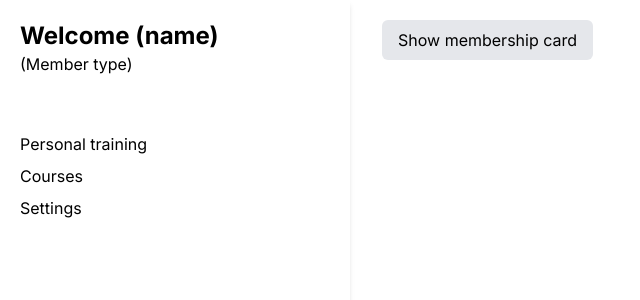
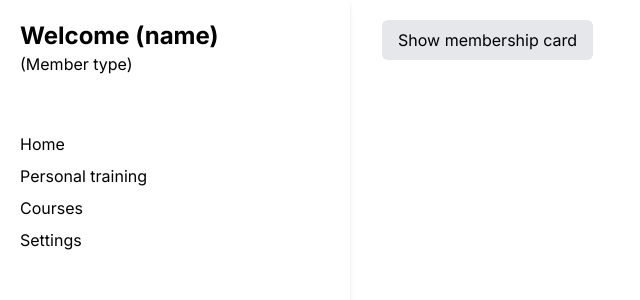
Before and after one commit to 404Luuk/hackathon-one, a Next.js app: page / in a window 1280 px wide. Shown: the top 300 px of the page, without its empty margins (0-640 px from the left). Built offline with nearby package versions, Linux system fonts and the light colour scheme.

Commit message:
added home in nav

```diff
--- a/components/Navigation/Navigation.tsx
+++ b/components/Navigation/Navigation.tsx
@@ -8,6 +8,11 @@ const Navigation = () => {
         <h3>(Member type)</h3>
       </div>
       <ul className="ml-5 mt-14 flex flex-col gap-2">
+        <li>
+          <Link href="/" className="hover:underline">
+            Home
+          </Link>
+        </li>
         <li>
           <Link href="/personal-training" className="hover:underline">
             Personal training
```
